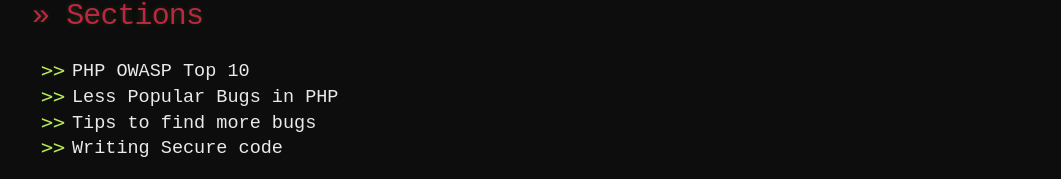
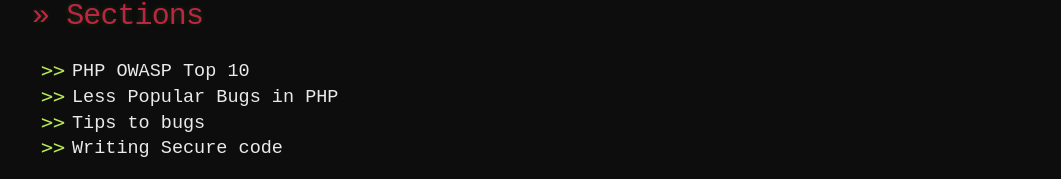
Before and after one commit to 20kilograma/blog, a Jekyll site: the page built from php-sec.md, in a window 1280 px wide. Shown: the part 1145-1324 px from the top of the page, without its empty margins (108-1169 px from the left). Built offline with Jekyll 4.4.1, drawn with Linux system fonts in a browser that asks for light colours; some web fonts are replaced; our own code applies the rules of GitHub Pages for plain Markdown files.

Commit message:
Update php-sec.md

```diff
--- a/php-sec.md
+++ b/php-sec.md
@@ -12,6 +12,6 @@
 <ul>
   <li>PHP OWASP Top 10</li>
   <li>Less Popular Bugs in PHP</li>
-  <li>Tips to find more bugs</li>
+  <li>Tips to bugs</li>
   <li>Writing Secure code</li>
 </ul>
```
